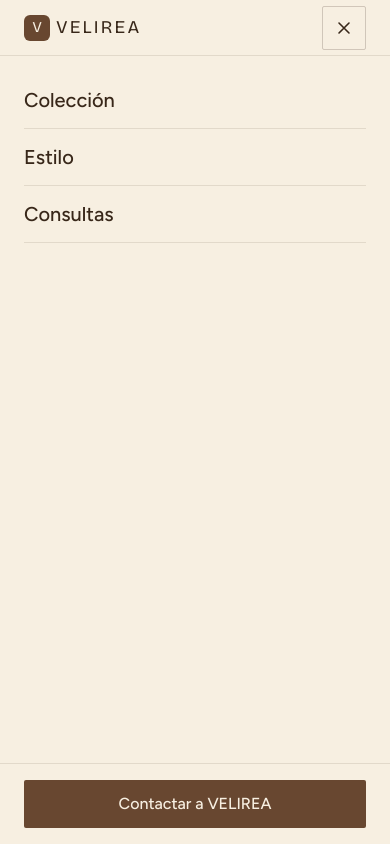
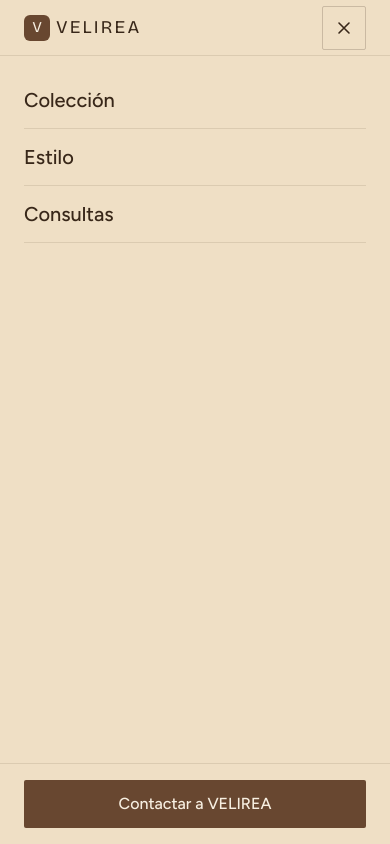
Before and after one commit to MateoGimenez10/velirea, a plain HTML site: page index.html in a window 390 px wide. Both pictures are taken after a click on the button "Abrir menú". Shown: the top 844 px of the page. Drawn offline with Linux system fonts and the light colour scheme.

Commit message:
Suaviza el menú móvil y aplica el fondo beige de VELIREA

```diff
--- a/assets/system.js
+++ b/assets/system.js
@@ -75,12 +75,30 @@ function nav() {
   const toggle = nav.querySelector('.nav__toggle');
   const bars = '<svg width="18" height="18" viewBox="0 0 18 18" aria-hidden="true"><path d="M2 5h14M2 13h14" stroke="currentColor" stroke-width="1.6" stroke-linecap="round"/></svg>';
   const cross = '<svg width="18" height="18" viewBox="0 0 18 18" aria-hidden="true"><path d="M4 4l10 10M14 4L4 14" stroke="currentColor" stroke-width="1.6" stroke-linecap="round"/></svg>';
-  const setOpen = open => {
-    nav.classList.toggle('is-open', open);
+  const panels = [...nav.querySelectorAll('.nav__links, .nav__actions')];
+  const reducedMotion = window.matchMedia('(prefers-reduced-motion: reduce)');
+  let revision = 0;
+  const setOpen = (open, animate = false) => {
+    const current = ++revision;
+    const closing = !open && animate && !reducedMotion.matches && nav.classList.contains('is-open');
+    nav.toggleAttribute('data-instant', !animate || reducedMotion.matches);
+    nav.classList.toggle('is-open', open || closing);
+    nav.classList.toggle('is-closing', closing);
+    for (const panel of panels) panel.inert = closing;
     document.body.classList.toggle('nav-locked', open);
-    if (toggle) { toggle.setAttribute('aria-expanded', String(open)); toggle.innerHTML = open ? cross : bars; }
+    if (toggle) {
+      toggle.setAttribute('aria-expanded', String(open));
+      toggle.setAttribute('aria-label', open ? 'Cerrar menú' : 'Abrir menú');
+      toggle.innerHTML = open ? cross : bars;
+    }
+    if (closing) {
+      const transitions = panels.flatMap(panel => panel.getAnimations());
+      Promise.allSettled(transitions.map(animation => animation.finished)).then(() => {
+        if (revision === current) setOpen(false);
+      });
+    }
   };
-  toggle?.addEventListener('click', () => setOpen(!nav.classList.contains('is-open')));
+  toggle?.addEventListener('click', event => setOpen(toggle.getAttribute('aria-expanded') !== 'true', event.detail > 0));
   nav.querySelectorAll('.nav__item').forEach(item => {
     if (!item.querySelector('.nav__menu')) return;
     let btn = item.querySelector('.nav__expand');
@@ -108,7 +126,7 @@ function nav() {
   // a tap on any link in the open sheet closes it (a top-level word, a menu link, an action, an
   // in-page #anchor alike), so the page it leads to is never left under the sheet
   nav.addEventListener('click', e => {
-    if (nav.classList.contains('is-open') && e.target.closest?.('a[href]')) setOpen(false);
+    if (nav.classList.contains('is-open') && e.target.closest?.('a[href]')) setOpen(false, e.detail > 0);
   });
   window.matchMedia('(min-width: 1024px)').addEventListener('change', e => { if (e.matches) setOpen(false); });
 }
--- a/index.html
+++ b/index.html
@@ -6,7 +6,7 @@
 <title>VELIREA: ropa femenina</title>
 <meta name="description" content="Conocé VELIREA, tu próximo look y las prendas que querés combinar a tu manera.">
 <meta name="page-type" content="product"><meta name="site-kind" content="other">
-<meta name="theme-color" content="#f7efe1">
+<meta name="theme-color" content="#efdfc5">
 <meta property="og:type" content="website"><meta property="og:title" content="VELIREA · Ropa femenina">
 <meta property="og:description" content="Ropa femenina para tu día. Conocé VELIREA.">
 <meta property="og:image" content="share.jpg">
@@ -29,7 +29,7 @@
  <div class="wrap nav__bar">
   <a class="skip-link" href="#top">Saltar al contenido</a>
   <a class="nav__logo" href="#top" aria-label="VELIREA, inicio"><span class="mark mark--initial" aria-hidden="true">V</span>VELIREA</a>
-  <nav class="nav__links" aria-label="Navegación principal">
+  <nav class="nav__links" id="menu-principal" aria-label="Navegación principal">
    <div class="nav__item">
     <details class="catalog-menu">
      <summary class="nav__link">Colección <svg class="chev" viewBox="0 0 12 12" aria-hidden="true"><path d="m3 4.5 3 3 3-3" fill="none" stroke="currentColor" stroke-width="1.5"/></svg></summary>
@@ -40,7 +40,7 @@
    <div class="nav__item"><a class="nav__link" href="#consultas">Consultas</a></div>
   </nav>
   <div class="nav__actions"><a class="btn btn--primary" href="#consultas">Contactar a VELIREA</a></div>
-  <button class="nav__toggle" type="button" aria-expanded="false" aria-label="Abrir menú"><svg width="18" height="18" viewBox="0 0 18 18" aria-hidden="true"><path d="M2 5h14M2 13h14" stroke="currentColor" stroke-width="1.6"/></svg></button>
+  <button class="nav__toggle" type="button" aria-controls="menu-principal" aria-expanded="false" aria-label="Abrir menú"><svg width="18" height="18" viewBox="0 0 18 18" aria-hidden="true"><path d="M2 5h14M2 13h14" stroke="currentColor" stroke-width="1.6"/></svg></button>
  </div>
 </header>
 <main id="top">
--- a/page.css
+++ b/page.css
@@ -2,7 +2,7 @@
 @font-face { font-family:"Figtree"; font-style:normal; font-weight:400; font-display:swap; src:url("fonts/figtree-400.ttf") format("truetype"); }
 @font-face { font-family:"Figtree"; font-style:normal; font-weight:500 600; font-display:swap; src:url("fonts/figtree-500.ttf") format("truetype"); }
 :root {
-  --p-bg: #f7efe1; --p-surface: #efdfc5; --p-ink: #382719; --p-muted: #705742;
+  --p-bg: #efdfc5; --p-surface: #f7efe1; --p-ink: #382719; --p-muted: #705742;
   --p-accent: #684730; --p-accent-ink: #f7efe1; --p-action: #684730; --p-action-ink: #f7efe1;
   --p-inv-bg: #382719; --p-inv-surface: #443325; --p-inv-ink: #f7efe1; --p-inv-muted: #afa394;
   --p-inv-accent: #f7efe1; --p-inv-accent-ink: #382719; --p-inv-action: #f7efe1; --p-inv-action-ink: #382719;
@@ -14,6 +14,23 @@
   --display-stretch: 96%;
 }
 .nav__logo, .footer__mark { letter-spacing: .12em; }
+@media (max-width: 1023px) {
+  html .nav.is-open :is(.nav__links, .nav__actions) {
+    transition: opacity var(--m-panel) var(--m-ease), transform var(--m-panel) var(--m-ease);
+  }
+  @starting-style {
+    html .nav.is-open :is(.nav__links, .nav__actions) { opacity: 0; transform: translateY(-8px); }
+  }
+  html .nav.is-open.is-closing :is(.nav__links, .nav__actions) {
+    opacity: 0;
+    transform: translateY(-8px);
+    transition-duration: var(--m-close);
+  }
+  html .nav.is-open[data-instant] :is(.nav__links, .nav__actions) { transition: none; }
+  @media (prefers-reduced-motion: reduce) {
+    html .nav.is-open :is(.nav__links, .nav__actions) { transition: none !important; }
+  }
+}
 .hero--film .hero__media { border-radius: var(--r-lg); }
 .hero--film .hero__media > img { object-position: 50% 48%; }
 .hero__over { grid-template-columns: 1fr; }
```
